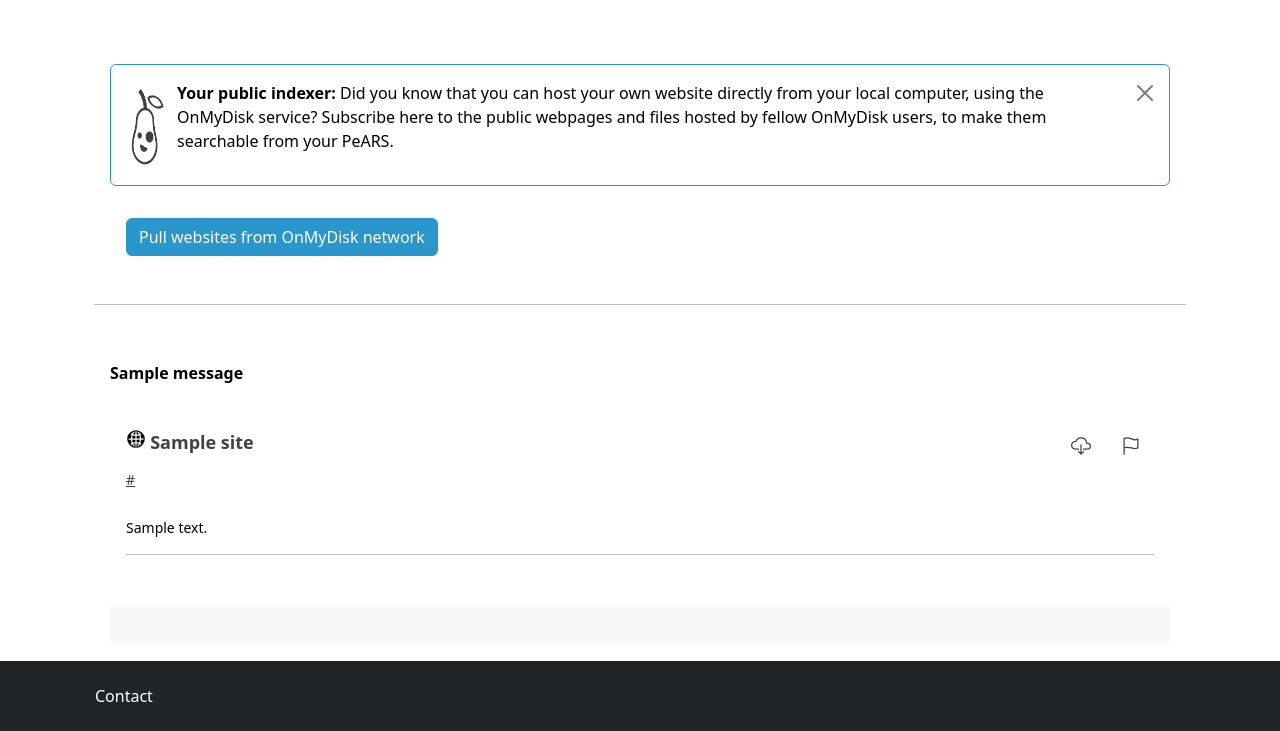
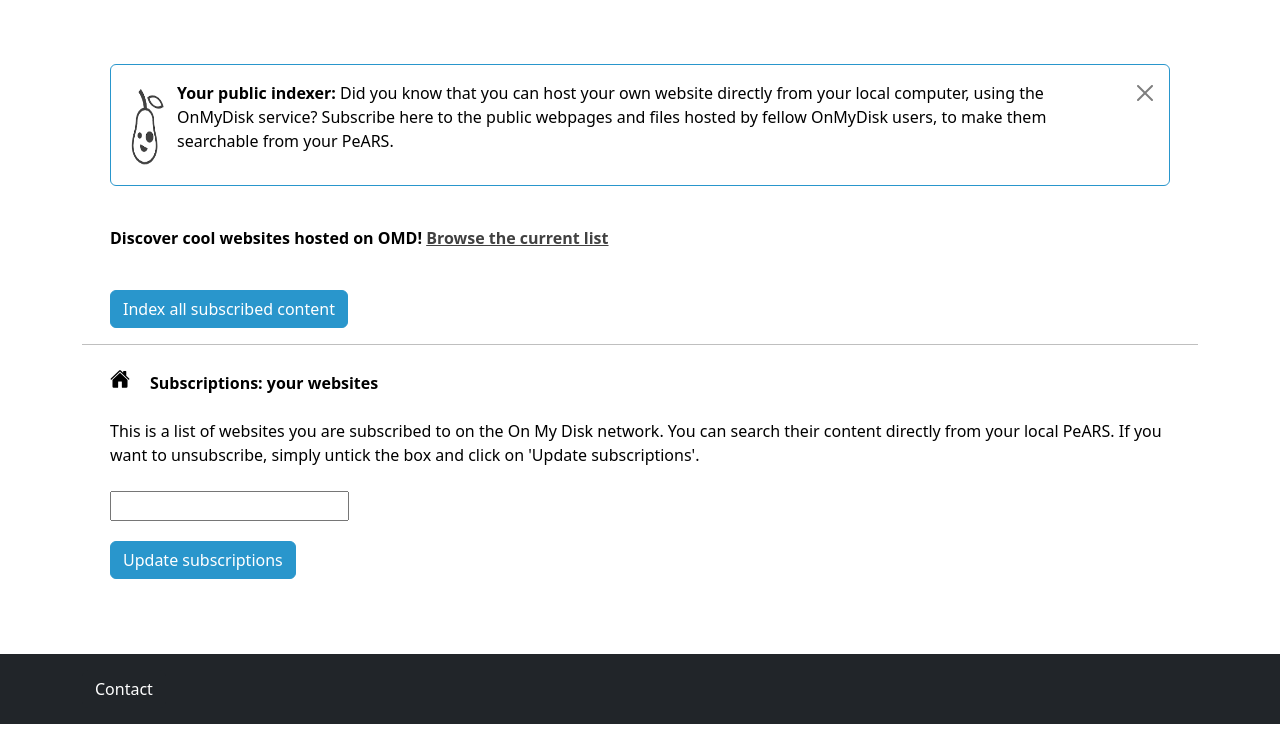
Before and after one commit to PeARSearch/PeARS-OMD, a Python web app: template app/templates/subscriptions/index.html in a window 1280 px wide. Shown: the part 76-807 px from the top of the page. Run offline with Jinja, Linux system fonts and the light colour scheme; the template is opened without the code that fills it: most values are stand-ins (such as "Sample title", 1, 10 or a date in 2020); one stand-in notice (Sample message) is shown; form fields are guessed from the names that the template uses; some libraries are stand-ins or nearby versions.

Commit message:
Added core functions for site indexing.

```diff
--- a/app/forms.py
+++ b/app/forms.py
@@ -28,3 +28,6 @@
 
 class GroupForm(FlaskForm):
     groups = MultiCheckboxField(None)
+
+class SiteForm(FlaskForm):
+    sites = MultiCheckboxField(None)
--- a/app/templates/subscriptions/index.html
+++ b/app/templates/subscriptions/index.html
@@ -23,51 +23,37 @@
             </div>
 	  </div>
         </div>
+  </div><!-- row -->
+  <div class="row">
       <div class="card">
+        <div class="card-header text">
+		<p><b>Discover cool websites hosted on OMD! <a href="{{url_for('subscriptions.show_all_sites')}}">Browse the current list</a></b></p>
+	</div><!-- card header -->
         <div class="card-body input-group">
-          <form method="POST" accept-charset="UTF-8" enctype="multipart/form-data" action="{{url_for('subscriptions.pull_sites_from_gateway')}}">
-              <button class="btn btn-success" type="submit" style="margin: 0px 20px 0px 0px">Pull websites from OnMyDisk network</button>
+          <form method="POST" accept-charset="UTF-8" enctype="multipart/form-data" action="{{url_for('indexer.update_all')}}">
+              <button class="btn btn-success" type="submit">Index all subscribed content</button>
 	  </form>
 	</div><!-- card body -->
     </div><!-- card -->
-  </div><!-- row -->
 
-  <hr>
-  <div class="row p-3">
-	{% with messages = get_flashed_messages() %}
-        {% if messages %}
-            <div class="notification is-danger">
-		    <br><b>{{ messages[0] }}</b>
-            </div>
-        {% endif %}
-        {% endwith %}
-    <div class="card-group">
-      <div class="card">
-          <div class="card-body">
-		  {% for site in sites %}
-			  <div class="card mt-2">
-			    <div class="card-body" style="padding: 20px 0px 20px 0px">
-			      <div class="d-flex justify-content-between"><!-- card header: links -->
-				<div><ion-icon name="globe"></ion-icon> <a href="{{site['url']}}" style="text-decoration: none; font-size: large"><b>{{site['title']}}</b></a></div>
-				<div>
-				    {% if site['subscribed'] %}
-				        <a class="btn btn-link" href="{{url_for('subscriptions.unsubscribe_from_site')}}?sitename={{site['title']}}" data-toggle="tooltip" title="Unsubscribe from this site"><ion-icon name="close-circle-outline"></ion-icon></a>
-				    {% else %}
-				        <a class="btn btn-link" href="{{url_for('subscriptions.subscribe_to_site')}}?sitename={{site['title']}}" data-toggle="tooltip" title="Subscribe to this site"><ion-icon name="cloud-download-outline"></ion-icon></a>
-				    {% endif %}
-				  <a class="btn btn-link" href="{{url_for('search.index')}}"  data-toggle="tooltip" title="Report this entry"><ion-icon name="flag-outline"></ion-icon></a>
-				</div>
-			      </div><!-- card heard: links -->
-
-			      <p class="card-text small"><a href="{{site['url']}}" class="card-link">{{site['url']}}</a></p><!-- explicit link-->
-			      <p class="card-text small" style="margin-top:-10px">
-			      <br>{{site['description']}}<!--snippet-->
-			      <hr>
-			    </div><!-- div card-body -->
-			  </div><!-- div card mt-2 -->
-		  {% endfor %}
-          </div>
-          <div class="card-footer clearfix" style="height:38px"></div>
+    <hr>
+    <div class="card">
+      <div class="card-header text"><span style="padding-right:20px"><ion-icon name="home"></ion-icon></span><b>Subscriptions: your websites</b></div>
+        <div class="card-body">
+	  <p>This is a list of websites you are subscribed to on the On My Disk network. You can search their content directly from your local PeARS. If you want to unsubscribe,
+	   simply untick the box and click on 'Update subscriptions'.</p>
+              <form method="POST" accept-charset="UTF-8" enctype="multipart/form-data" action="{{url_for('subscriptions.update_site_subscriptions')}}" autocomplete="off">
+              {{ form.hidden_tag() }}
+              <div class="input-group group mt-4" >
+               {{form.sites}}
+              </div>
+              <button class="btn btn-success" type="submit" style="margin-top: 20px">Update subscriptions</button>
+              {% for message in messages %}
+                <div class="notification is-danger">
+		    <b>{{ message }}</b>
+                </div>
+              {% endfor %}
+	    </form>
       </div>
     </div>
   </div><!-- row -->
```
Also changed, not shown: app/indexer/spider.py (+32 -6 lines), app/subscriptions/controllers.py (+52 -8 lines).
